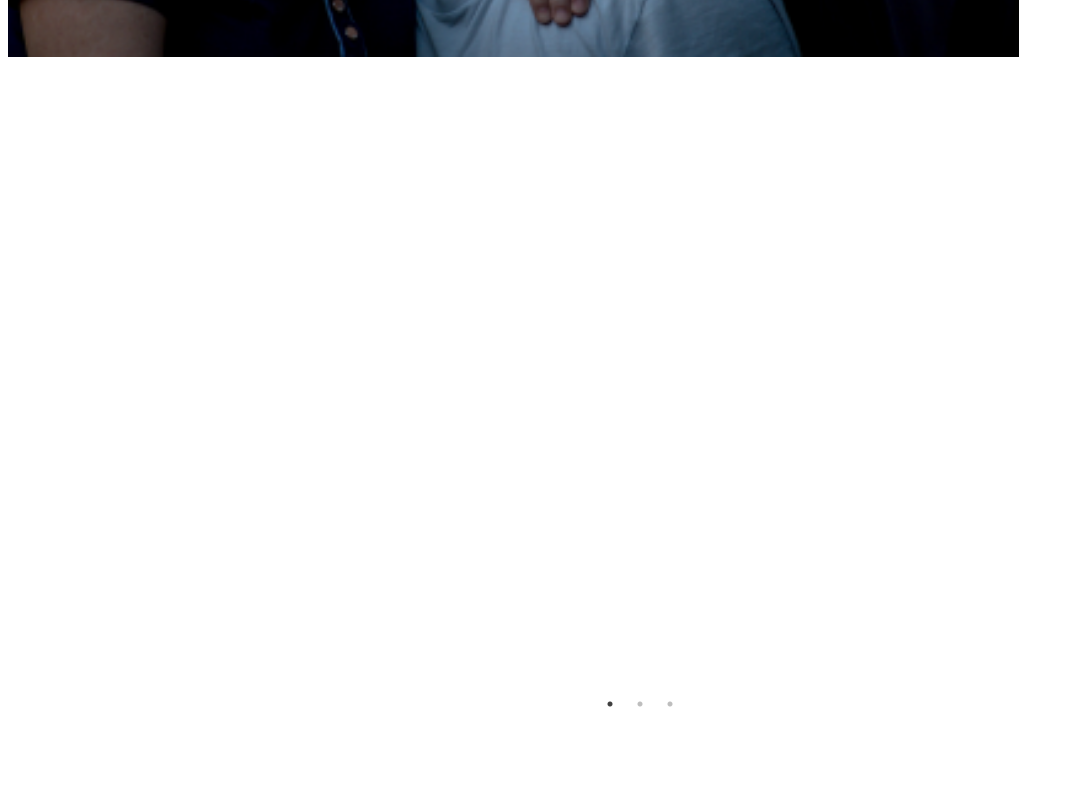
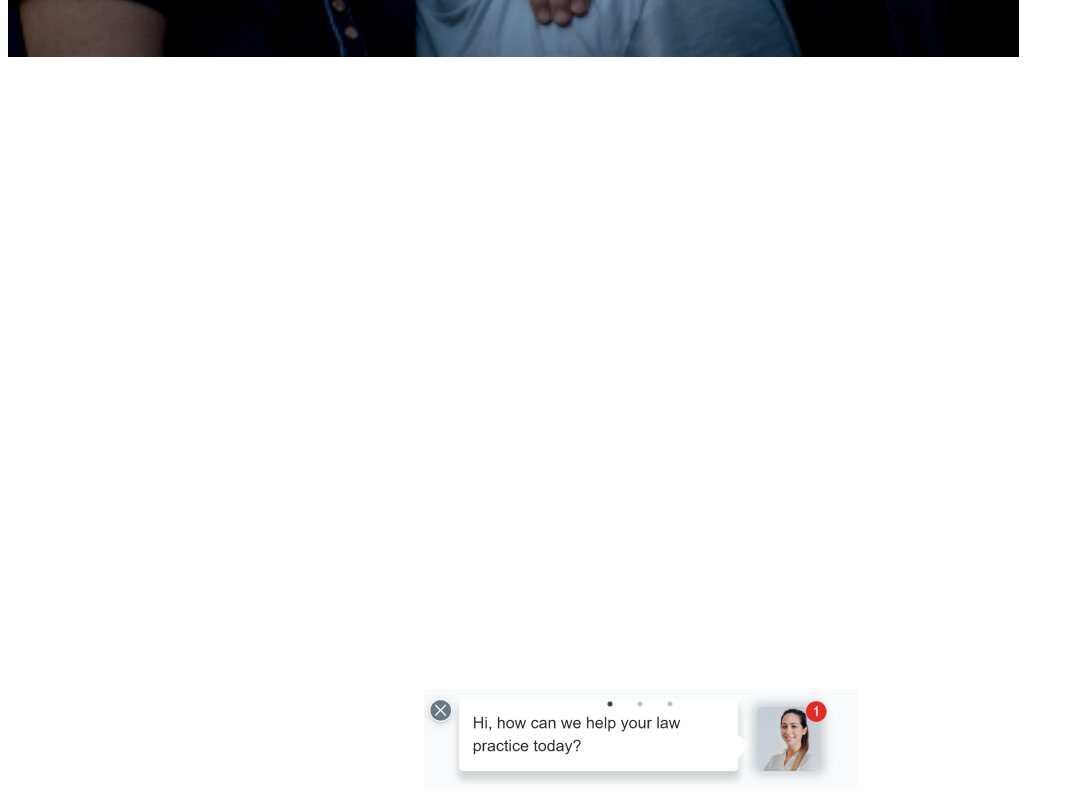
Before and after one commit to jamesleeyk/asdf, a React (Create React App) app: page / in a window 1280 px wide. Shown: the part 1029-1829 px from the top of the page, without its empty margins (0-1074 px from the left). Before the commit the page ends 1743 px from the top, so only its background shows below. Built offline with nearby package versions, Linux system fonts and the light colour scheme.

Commit message:
Changing image name and adding it to the bottom

```diff
--- a/src/components/Carousel/Carousel.jsx
+++ b/src/components/Carousel/Carousel.jsx
@@ -5,6 +5,7 @@ import { Link } from 'react-router-dom';
 import Slider from "react-slick";
 import nathanAnderson from '../../assets/Images/nathan-anderson.png';
 import nassom from '../../assets/Images/nassom.png';
+import clioRepresentative from '../../assets/Images/clio-representative.png';
 import './Carousel.scss';
 
 export default class SimpleSlider extends Component {
@@ -36,6 +37,9 @@ export default class SimpleSlider extends Component {
                 </div>
             </Slider>
         </div>
+        <div className="clio-rep">
+            <img src={clioRepresentative} alt="Clio Representative"/>
+        </div>
       </div>
     );
   }
```
Also changed, not shown: src/assets/Images/clio-representative.png (renamed from src/assets/Images/image 7.png).
